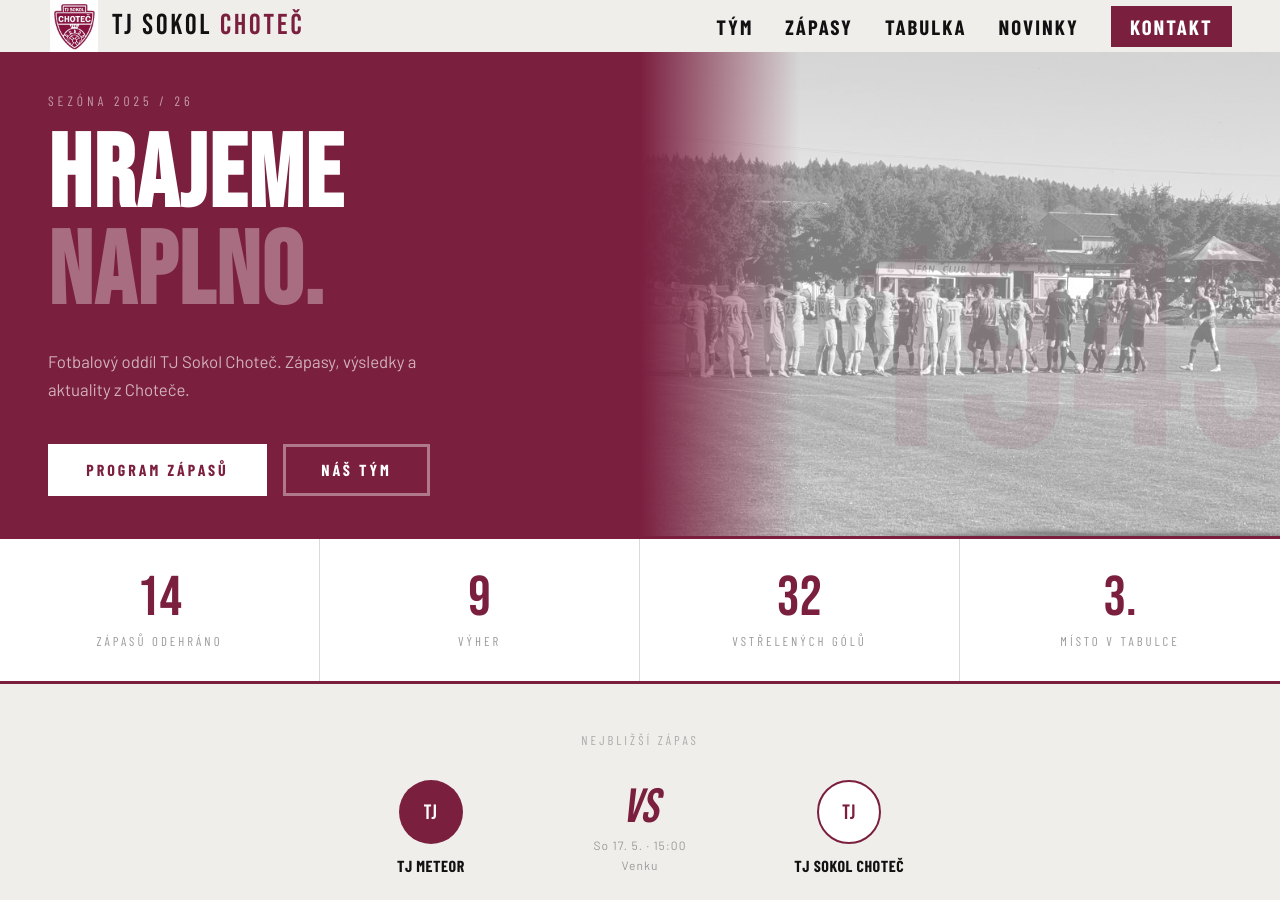
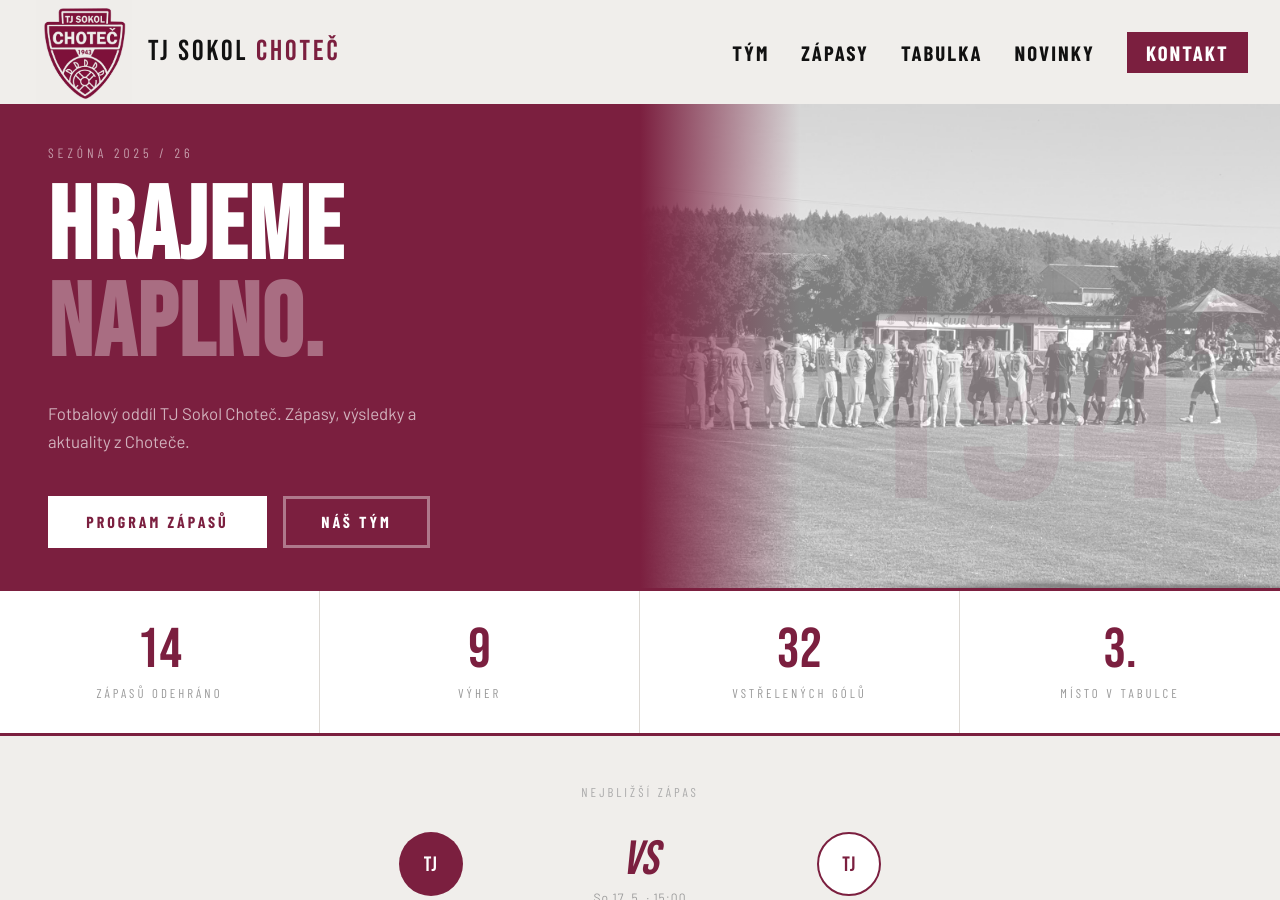
Before and after one commit to LukasKlas/tj-sokol-chotec, a Jekyll site: the page built from index.html, in a window 1280 px wide and 900 px high. Built offline with Jekyll 4.4.1, drawn with Linux system fonts in a browser that asks for light colours; the list of posts is cut into pages by our own code.

Commit message:
Úpravy designu - šířka 1440px, logo větší, hlavička

```diff
--- a/css/style.scss
+++ b/css/style.scss
@@ -25,7 +25,7 @@
 }
 
 .wrap {
-  max-width: 100%; padding: 0 3rem;
+  max-width: 1440px; margin: 0 auto; padding: 0 2rem;
   margin: 0 auto;
   padding: 0 2rem;
 }
@@ -46,7 +46,7 @@
   align-items: center;
   justify-content: space-between;
   padding: 1rem 2rem;
-  max-width: 100%; padding: 0 3rem;
+  max-width: 1440px; margin: 0 auto; padding: 0 2rem;
   margin: 0 auto;
 }
 
@@ -59,8 +59,8 @@
 }
 
 .nav-logo-img {
-  height: 52px;
-  width: 52px;
+  height: 104px;
+  width: 104px;
   object-fit: contain;
 }
 
@@ -836,7 +836,7 @@
 }
 
 .footer-inner {
-  max-width: 100%; padding: 0 3rem;
+  max-width: 1440px; margin: 0 auto; padding: 0 2rem;
   margin: 0 auto;
   padding: 0 2rem;
   display: flex;
@@ -1062,3 +1062,23 @@
   .blog-row { grid-template-columns: 1fr; }
   .blog-row__img { height: 220px; }
 }
+
+.hero {
+  max-width: 1440px;
+  margin: 0 auto;
+}
+
+.stats-bar {
+  max-width: 1440px;
+  margin: 0 auto;
+}
+
+.next-match, .section, .matches-section, .team-section, .news-section, .recent-posts {
+  max-width: 1440px;
+  margin-left: auto;
+  margin-right: auto;
+}
+
+.nav-logo-img {
+  mix-blend-mode: multiply;
+}
```
Also changed, not shown: 1 other file.
